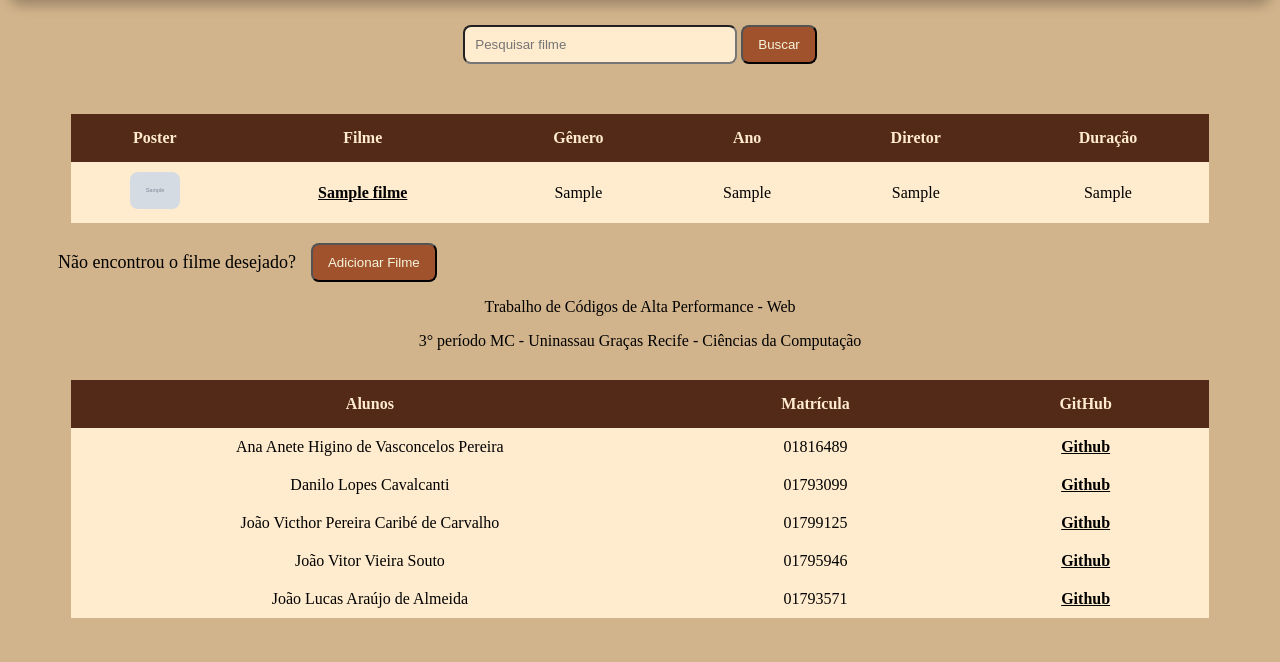
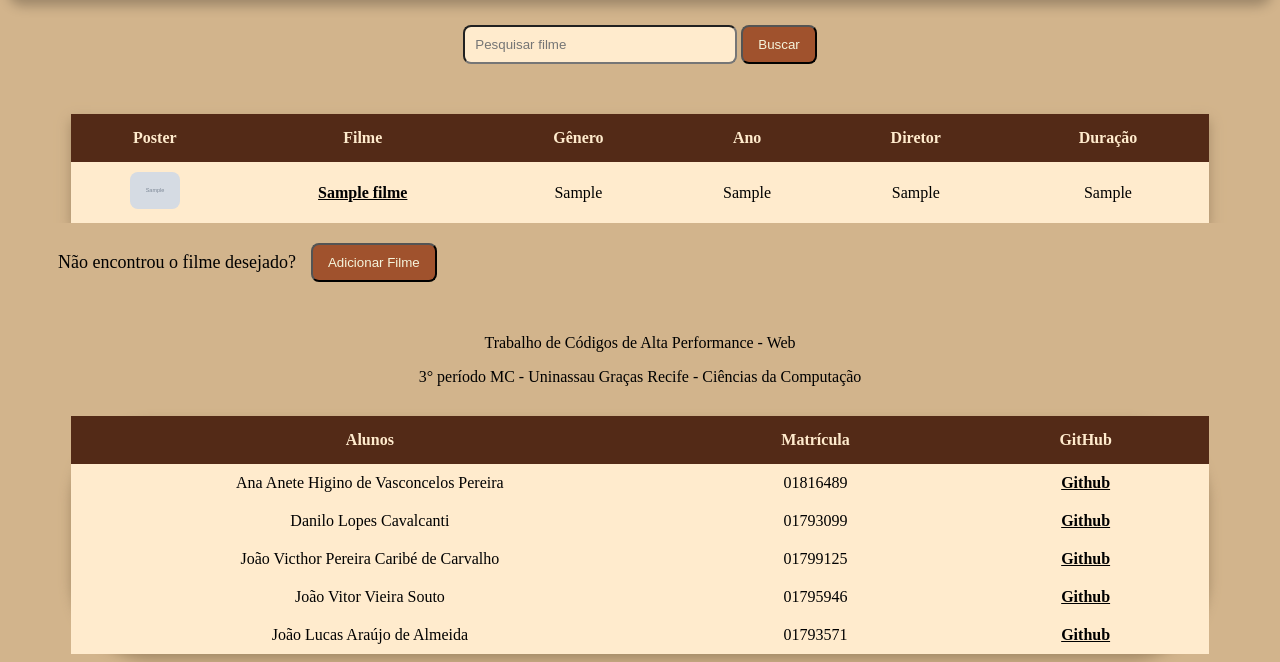
Before and after one commit to JvCaribe/projetoCodAltaPerformance, a Django app: template av2/filmes/templates/filmes/home.html in a window 1280 px wide. Shown: the part 166-828 px from the top of the page. Before the commit the page ends 784 px from the top, so only its background shows below. Run offline with Django 5.2, Linux system fonts and the light colour scheme; the template is opened without the code that fills it: values that come from a table or form of the project are taken from there, others are empty; tables that the repository leaves empty hold one stand-in row (values such as "Sample post"); grey boxes marked "Sample" are stand-in pictures; parts of the project's set-up code (start-up, migrations or seed data) failed here and were passed over.

Commit message:
espero nao ter quebrado

```diff
--- a/av2/filmes/static/filmes/style.css
+++ b/av2/filmes/static/filmes/style.css
@@ -16,7 +16,7 @@ header h1 {
 
 }
 body{
-    background-color:tan;
+    background-color:#d2b48c;
 }
 
 
@@ -28,6 +28,8 @@ table{
     width:90%;
     border-collapse: collapse;
     background-color:rgb(83, 42, 23);
+    box-shadow: 0 6px 12px #a58b68;
+
 
 }
 th{
@@ -55,6 +57,10 @@ form{
     margin-bottom:20px;
 
 
+}
+.tabela-footer {
+border-radius: 80px;
+box-shadow: 0 6px 12px #a58b68;
 }
 
 
@@ -114,6 +120,6 @@ button:hover {
     background-color: rgb(141, 79, 50);
 }
 img:hover {
-    transform: scale(2);
+    transform: scale(3);
     transition: 0.3s;
 }
--- a/av2/filmes/templates/filmes/home.html
+++ b/av2/filmes/templates/filmes/home.html
@@ -117,11 +117,12 @@
 
 
 </script>
+<br><br>
 <footer>
         <div class= "footer" align="center">
         <p> Trabalho de Códigos de Alta Performance - Web </p>
         <p> 3° período MC - Uninassau Graças Recife - Ciências da Computação</p>
-       <table>
+       <table class="tabela-footer">
         <tr>
             <th>Alunos</th>
             <th>Matrícula</th>
```
